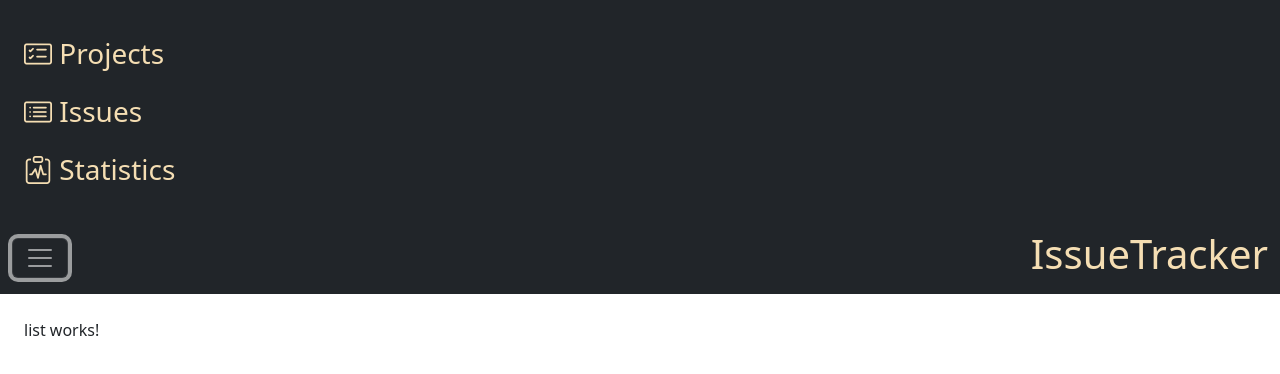
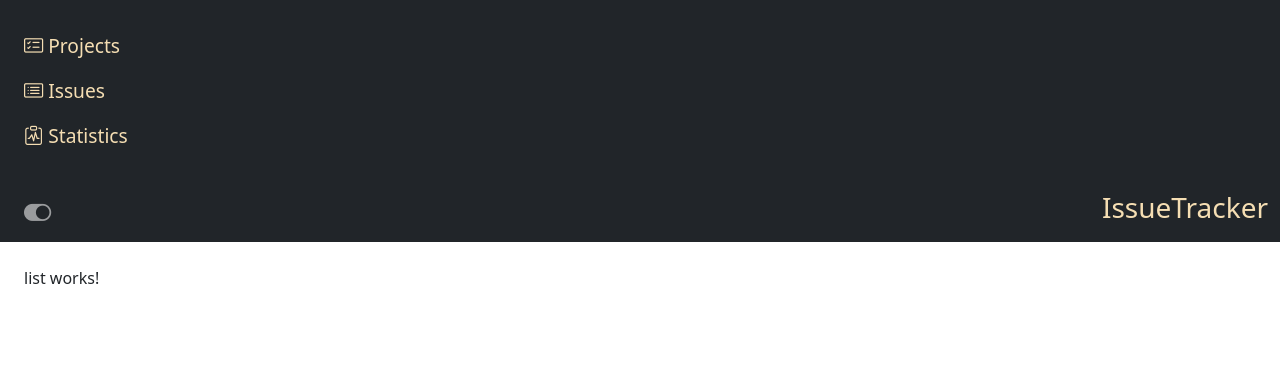
Before and after one commit to oli-tolnai/EEN4PB-TOLNAI, an Angular app in the folder FRONTEND/: page /list in a window 1280 px wide. Both pictures are taken after a click on the button "Toggle navigation". Shown: the top 374 px of the page. Built offline with nearby package versions, Linux system fonts and the light colour scheme.

Commit message:
nav bar button done

```diff
--- a/FRONTEND/src/app/nav/nav.component.html
+++ b/FRONTEND/src/app/nav/nav.component.html
@@ -2,10 +2,10 @@
   <div class="bg-dark p-4">
         <ul class="navbar-nav me-auto mb-2 mb-lg-0 navcolor">
       <li class="nav-item">
-        <a class="nav-link active" aria-current="page" routerLink="/list" data-bs-toggle="collapse" data-bs-target="#navbarToggleExternalContent"><i class="bi bi-card-checklist"></i> Projects</a>
+        <a class="nav-link active" aria-current="page" routerLink="/list" data-bs-toggle="collapse" data-bs-target="#navbarToggleExternalContent" (click)="toggleNavbar()"><i class="bi bi-card-checklist"></i> Projects</a>
       </li>
       <li class="nav-item">
-        <a class="nav-link active" aria-current="page" routerLink="/issuelist" data-bs-toggle="collapse" data-bs-target="#navbarToggleExternalContent"><i class="bi bi-card-list"></i> Issues</a>
+        <a class="nav-link active" aria-current="page" routerLink="/issuelist" data-bs-toggle="collapse" data-bs-target="#navbarToggleExternalContent" (click)="toggleNavbar()"><i class="bi bi-card-list"></i> Issues</a>
       </li>
       <!-- <li>
           <a class="nav-link active" routerLink="/create" data-bs-toggle="collapse" data-bs-target="#navbarToggleExternalContent"><i class="bi bi-patch-plus"></i> Edit Projects</a>
@@ -14,15 +14,15 @@
           <a class="nav-link active" routerLink="/create" data-bs-toggle="collapse" data-bs-target="#navbarToggleExternalContent"><i class="bi bi-patch-plus"></i> Edit Issues</a>
       </li> -->
       <li>
-        <a class="nav-link active" routerLink="/stats" data-bs-toggle="collapse" data-bs-target="#navbarToggleExternalContent"><i class="bi bi-clipboard-pulse"></i> Statistics</a>
+        <a class="nav-link active" routerLink="/stats" data-bs-toggle="collapse" data-bs-target="#navbarToggleExternalContent" (click)="toggleNavbar()"><i class="bi bi-clipboard-pulse"></i> Statistics</a>
       </li>
       </ul>
   </div>
 </div>
 <nav class="navbar navbar-dark bg-dark">
   <div class="container-fluid">
-    <button class="navbar-toggler" type="button" data-bs-toggle="collapse" data-bs-target="#navbarToggleExternalContent" aria-controls="navbarToggleExternalContent" aria-expanded="false" aria-label="Toggle navigation">
-      <span class="navbar-toggler-icon"></span>
-    </button> <h1 style="color: wheat;"> <a routerLink="/list">IssueTracker</a></h1>
+    <button class="navbar-toggler" type="button" data-bs-toggle="collapse" data-bs-target="#navbarToggleExternalContent" aria-controls="navbarToggleExternalContent" aria-expanded="false" aria-label="Toggle navigation" (click)="toggleNavbar()">
+      <i class="bi" [ngClass]="isNavbarCollapsed ? 'bi-toggle-off' : 'bi-toggle-on'"></i>
+    </button> <h3 style="color: wheat;"> <a routerLink="/list">IssueTracker</a></h3>
     </div>
   </nav>
--- a/FRONTEND/src/app/nav/nav.component.sass
+++ b/FRONTEND/src/app/nav/nav.component.sass
@@ -1,6 +1,6 @@
 .navcolor
     color: wheat
-    font-size: 175%
+    font-size: 120%
 
 h1
     color: wheat
@@ -8,3 +8,12 @@ h1
 a
     color: inherit
     text-decoration: inherit
+
+.navbar-toggler
+    border: none !important
+    padding: 0.5rem 0.75rem
+    font-size: 1.7rem
+
+.navbar-toggler:focus
+    box-shadow: none !important
+    outline: none !important
--- a/FRONTEND/src/app/nav/nav.component.ts
+++ b/FRONTEND/src/app/nav/nav.component.ts
@@ -8,7 +8,9 @@ import { Component } from '@angular/core';
 })
 export class NavComponent {
 
+  isNavbarCollapsed = true;
 
-
-
+  toggleNavbar() {
+    this.isNavbarCollapsed = !this.isNavbarCollapsed;
+  }
 }
```
